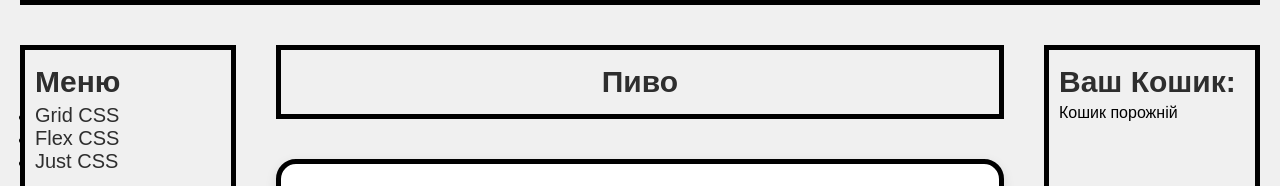
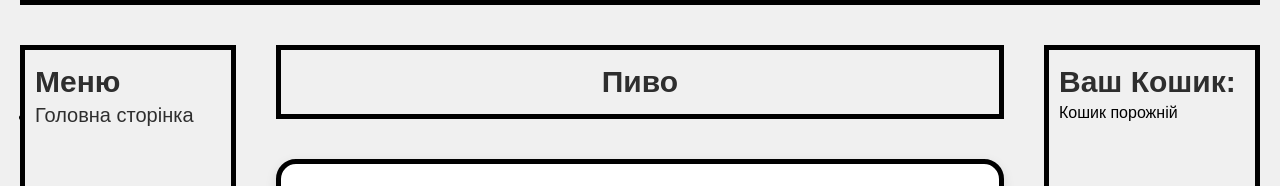
Before and after one commit to robert779/robertLab3.github.io, a plain HTML site: page index.html in a window 1280 px wide. Shown: the part 63-249 px from the top of the page. Drawn offline with Linux system fonts and the light colour scheme.

Commit message:
Update index.html

```diff
--- a/index.html
+++ b/index.html
@@ -75,9 +75,7 @@
   <div class="left">
         <h2>Меню</h2>
     <ul>
-      <li><a href="index.html">Grid CSS</a></li>
-      <li><a href="flex.html">Flex CSS</a></li>
-      <li><a href="css.html">Just CSS</a></li>
+      <li><a href="index.html">Головна сторінка</a></li>
     </ul>
   </div>
   <div class="bottom"><p>У п’ятницю – щасливі години:</p><p> -20% на все пиво!</p></div>
@@ -91,4 +89,5 @@
     </footer>
 </div>
 </body>
+
 </html>
```
